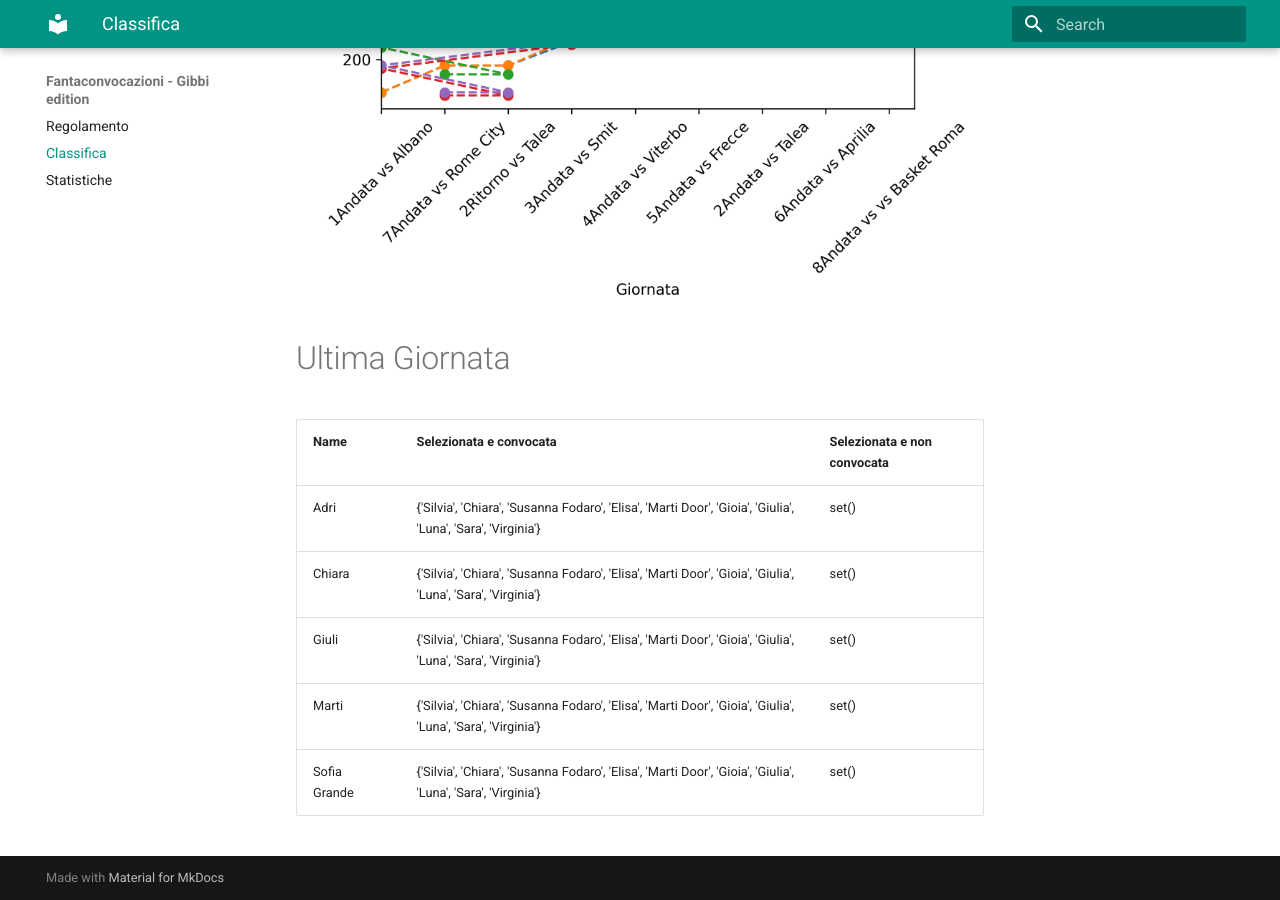
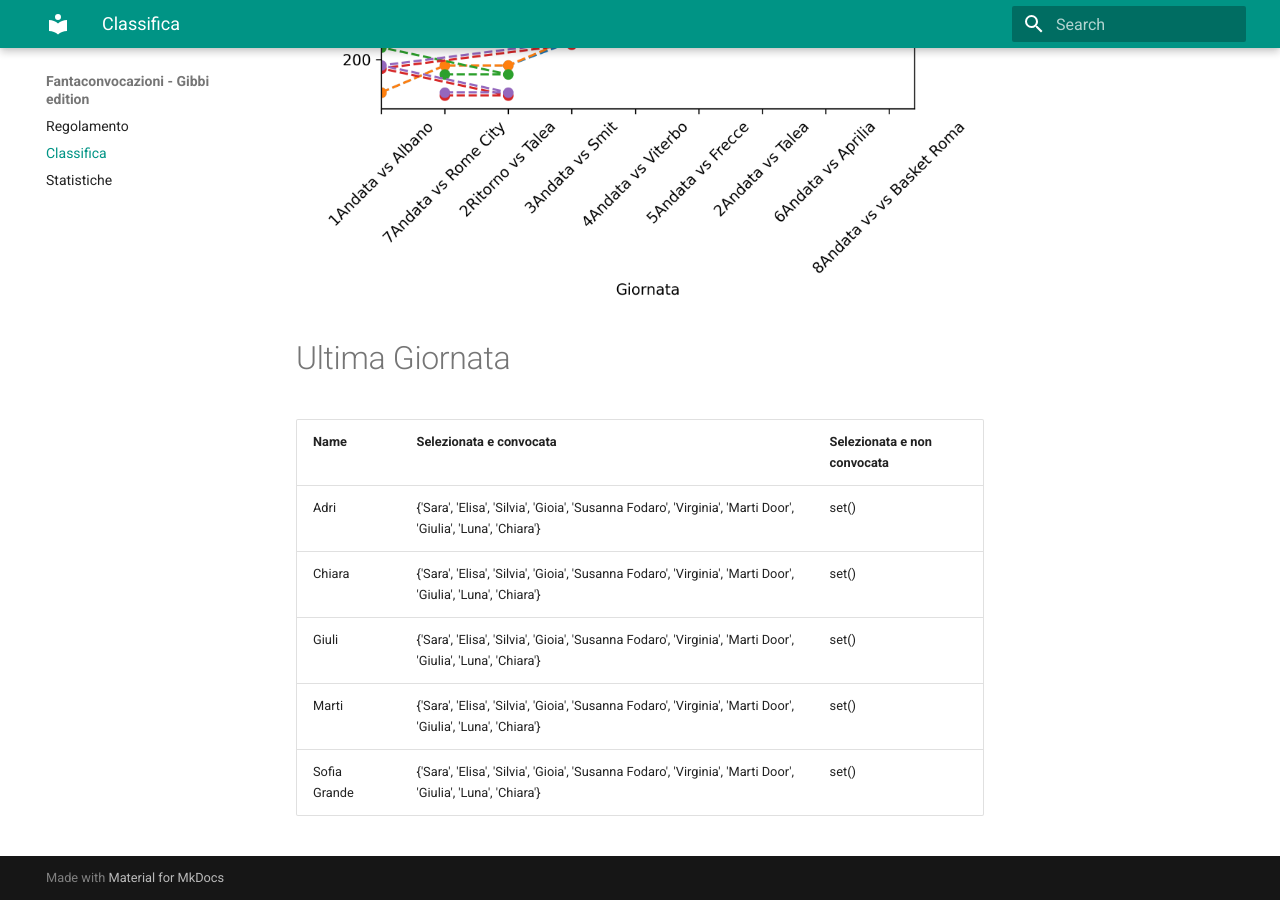
Before and after one commit to martinig94/fantagibbi, an MkDocs documentation site: the page built from docs/Classifica.md, in a window 1280 px wide and 900 px high, scrolled down 810 px. Built offline with MkDocs 1.6.1 and Material for MkDocs 9.7.7, drawn with Linux system fonts in a browser that asks for light colours.

Commit message:
Auto-update from main.py

```diff
--- a/docs/Classifica.md
+++ b/docs/Classifica.md
@@ -18,9 +18,9 @@
 <!-- START_TABLE CORRECT -->
 | Name         | Selezionata e convocata                                                                                      | Selezionata e non convocata   |
 |:-------------|:-------------------------------------------------------------------------------------------------------------|:------------------------------|
-| Adri         | {'Silvia', 'Chiara', 'Susanna Fodaro', 'Elisa', 'Marti Door', 'Gioia', 'Giulia', 'Luna', 'Sara', 'Virginia'} | set()                         |
-| Chiara       | {'Silvia', 'Chiara', 'Susanna Fodaro', 'Elisa', 'Marti Door', 'Gioia', 'Giulia', 'Luna', 'Sara', 'Virginia'} | set()                         |
-| Giuli        | {'Silvia', 'Chiara', 'Susanna Fodaro', 'Elisa', 'Marti Door', 'Gioia', 'Giulia', 'Luna', 'Sara', 'Virginia'} | set()                         |
-| Marti        | {'Silvia', 'Chiara', 'Susanna Fodaro', 'Elisa', 'Marti Door', 'Gioia', 'Giulia', 'Luna', 'Sara', 'Virginia'} | set()                         |
-| Sofia Grande | {'Silvia', 'Chiara', 'Susanna Fodaro', 'Elisa', 'Marti Door', 'Gioia', 'Giulia', 'Luna', 'Sara', 'Virginia'} | set()                         |
+| Adri         | {'Sara', 'Elisa', 'Silvia', 'Gioia', 'Susanna Fodaro', 'Virginia', 'Marti Door', 'Giulia', 'Luna', 'Chiara'} | set()                         |
+| Chiara       | {'Sara', 'Elisa', 'Silvia', 'Gioia', 'Susanna Fodaro', 'Virginia', 'Marti Door', 'Giulia', 'Luna', 'Chiara'} | set()                         |
+| Giuli        | {'Sara', 'Elisa', 'Silvia', 'Gioia', 'Susanna Fodaro', 'Virginia', 'Marti Door', 'Giulia', 'Luna', 'Chiara'} | set()                         |
+| Marti        | {'Sara', 'Elisa', 'Silvia', 'Gioia', 'Susanna Fodaro', 'Virginia', 'Marti Door', 'Giulia', 'Luna', 'Chiara'} | set()                         |
+| Sofia Grande | {'Sara', 'Elisa', 'Silvia', 'Gioia', 'Susanna Fodaro', 'Virginia', 'Marti Door', 'Giulia', 'Luna', 'Chiara'} | set()                         |
 <!-- END_TABLE CORRECT -->
```
